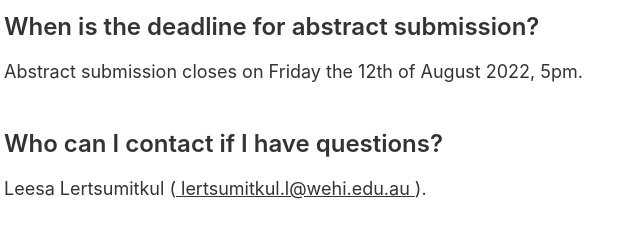
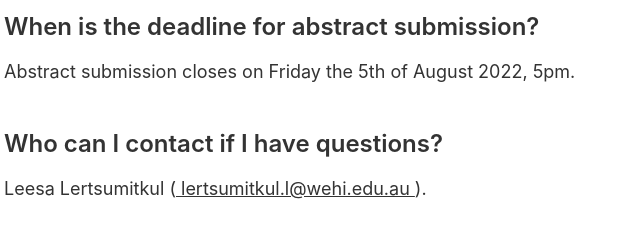
Before and after one commit to wehi-student-symposium-2022/symposium-website, a plain HTML site: page abstracts/index.html in a window 1280 px wide. Shown: the part 1677-1905 px from the top of the page, 295-935 px from the left. Drawn offline with nearby package versions, Linux system fonts and the light colour scheme.

Commit message:
updated abstract submission deadline

```diff
--- a/abstracts/index.html
+++ b/abstracts/index.html
@@ -134,7 +134,7 @@ are eligible to submit an abstract for the symposium.
 <p>Please submit your abstract as a .doc .docx or .rtf file.
 <br><br></p>
 <h4 id="when-is-the-deadline-for-abstract-submission">When is the deadline for abstract submission?</h4>
-<p>Abstract submission closes on Friday the 12th of August 2022, 5pm.
+<p>Abstract submission closes on Friday the 5th of August 2022, 5pm.
 <br><br></p>
 <h4 id="who-can-i-contact-if-i-have-questions">Who can I contact if I have questions?</h4>
 <p>Leesa Lertsumitkul (<a href="mailto:lertsumitkul.l@wehi.edu.au">
```
Also changed, not shown: 1 other file.
